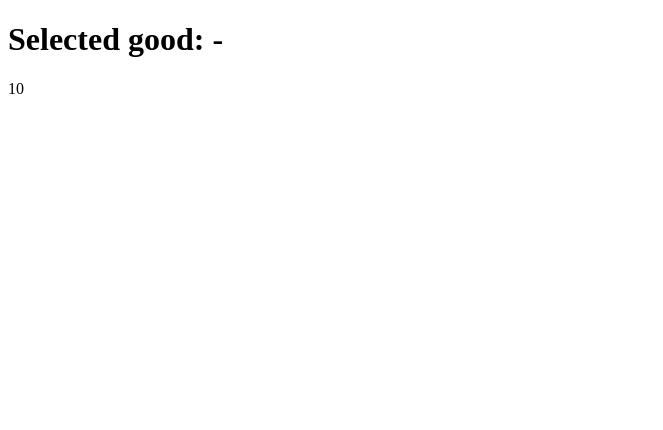
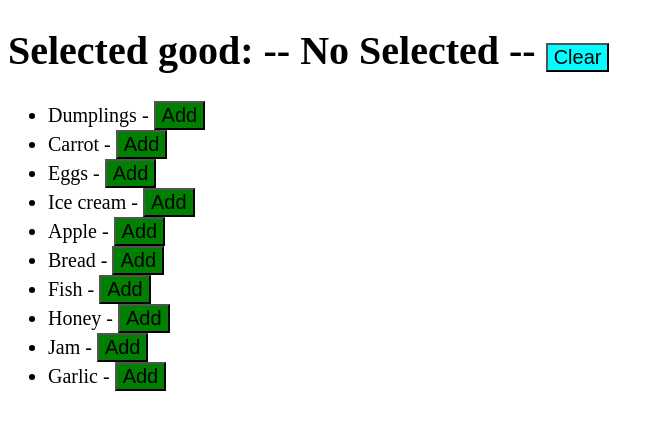
Before and after one commit to mate-academy/react_goods-selector, a React (Create React App) app: page / in a window 1280 px wide. Shown: the top 430 px of the page, without its empty margins (0-663 px from the left). Built offline with nearby package versions, Linux system fonts and the light colour scheme.

Commit message:
solution

```diff
--- a/src/App.scss
+++ b/src/App.scss
@@ -1 +1,18 @@
-// styles go here
+.app {
+  font-size: 20px;
+
+  &__add {
+    background-color: green;
+    font-size: 20px;
+  }
+
+  &__remove {
+    background-color: red;
+    font-size: 20px;
+  }
+
+  &__clear {
+    background-color: aqua;
+    font-size: 20px;
+  }
+}
--- a/src/App.tsx
+++ b/src/App.tsx
@@ -14,11 +14,110 @@ const goodsFromServer: string[] = [
   'Garlic',
 ];
 
-const App: React.FC = () => (
-  <div className="App">
-    <h1>Selected good: -</h1>
-    {goodsFromServer.length}
-  </div>
-);
+class App extends React.Component {
+  state = {
+    data: goodsFromServer,
+    selected: [],
+  };
+
+  createSelected() {
+    const arr: string[] = this.state.selected;
+    const { length } = this.state.selected;
+
+    if (length === 0) {
+      return 'No Selected';
+    }
+
+    if (length === 1) {
+      return `${arr[0]} is selected`;
+    }
+
+    let output = '';
+
+    for (let i = 0; i < length - 1; i += 1) {
+      output += `${arr[i]} , `;
+    }
+
+    return `${output.substring(0, output.length - 2)} and ${arr[arr.length - 1]} are selected`;
+  }
+
+  addWord(word: string) {
+    const arr: string[] = this.state.selected;
+
+    arr.push(word);
+
+    return arr;
+  }
+
+  removeWord(word: string) {
+    const arr: string[] = this.state.selected;
+    const index: number = arr.indexOf(word);
+
+    if (index >= 0) {
+      arr.splice(index, 1);
+    }
+
+    return arr;
+  }
+
+  check(word: string) {
+    const arr: string[] = this.state.selected;
+    const index: number = arr.indexOf(word);
+
+    if (index >= 0) {
+      return true;
+    }
+
+    return false;
+  }
+
+  render() {
+    return (
+      <div className="app">
+        <h1>
+          {`Selected good: -- ${this.createSelected()}  -- `}
+          <button
+            type="button"
+            className="app__clear"
+            onClick={() => this.setState({ selected: [] })}
+          >
+            Clear
+          </button>
+        </h1>
+
+        <ul>
+          {this.state.data.map(good => (
+            <li>
+              {`${good} - `}
+              {!this.check(good) && (
+                <button
+                  type="button"
+                  className="app__add"
+                  onClick={
+                    () => this.setState({ selected: this.addWord(good) })
+                  }
+                >
+                  Add
+                </button>
+              )}
+              {this.check(good) && (
+                <button
+                  type="button"
+                  className="app__remove"
+                  onClick={
+                    () => this.setState({ selected: this.removeWord(good) })
+                  }
+                >
+                  Remove
+                </button>
+              )}
+            </li>
+          ))}
+        </ul>
+
+      </div>
+    );
+  }
+}
 
 export default App;
```
Also changed, not shown: package.json (line endings or trailing spaces), 1 other file (tests, documents, lock files or other folders).
